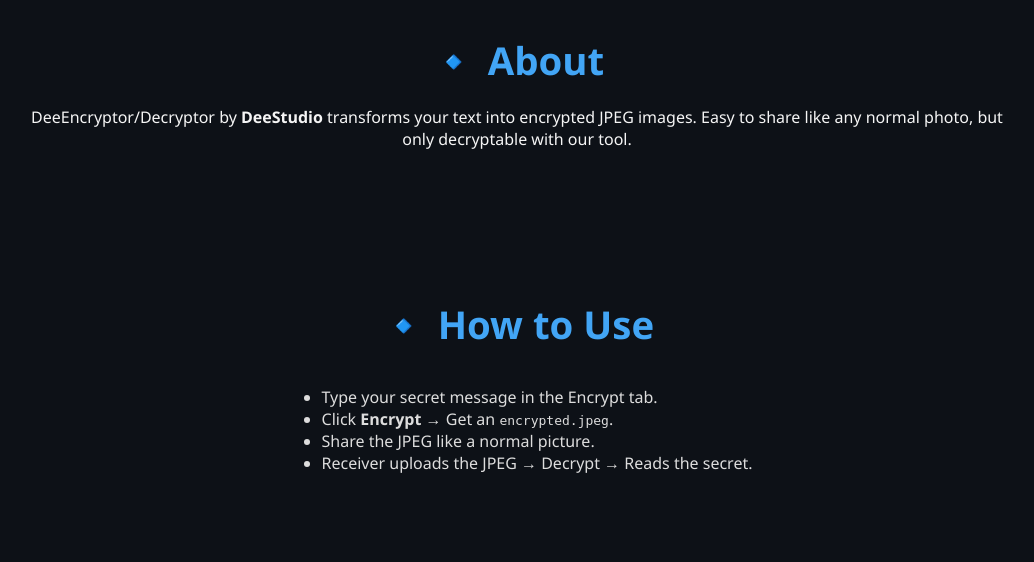
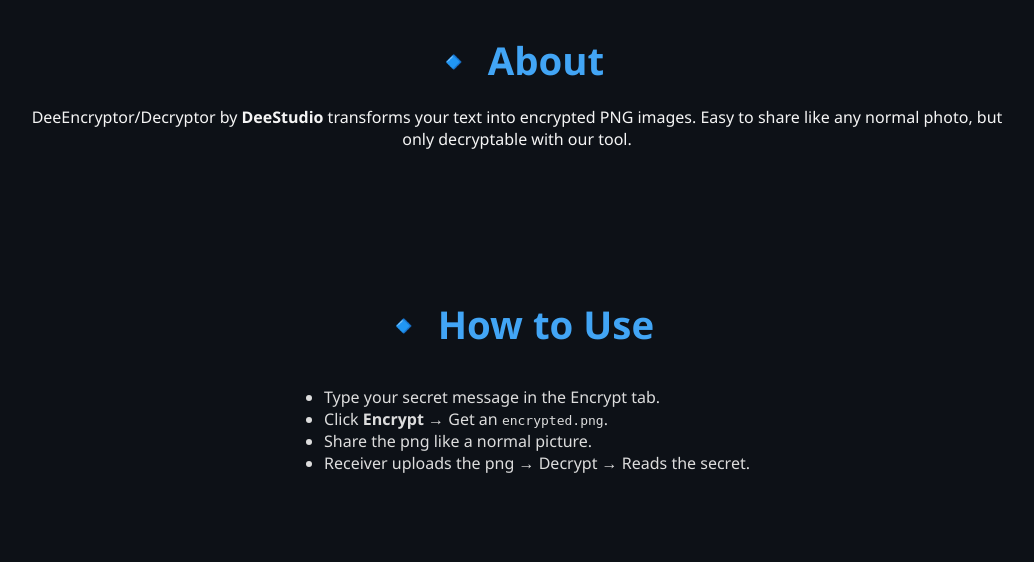
Before and after one commit to deepakgammer/deecryptor, a Flask app: page / in a window 1280 px wide. Shown: the part 878-1440 px from the top of the page, without its empty margins (123-1157 px from the left). Run offline with Flask 3, Linux system fonts and the light colour scheme.

Commit message:
Update landing.html

```diff
--- a/templates/landing.html
+++ b/templates/landing.html
@@ -115,7 +115,7 @@
     <h2>🔹 About</h2>
     <p>
       DeeEncryptor/Decryptor by <strong>DeeStudio</strong> transforms your text
-      into encrypted JPEG images. Easy to share like any normal photo, but only
+      into encrypted PNG images. Easy to share like any normal photo, but only
       decryptable with our tool.
     </p>
   </section>
@@ -125,9 +125,9 @@
     <h2>🔹 How to Use</h2>
     <ul>
       <li>Type your secret message in the Encrypt tab.</li>
-      <li>Click <strong>Encrypt</strong> → Get an <code>encrypted.jpeg</code>.</li>
-      <li>Share the JPEG like a normal picture.</li>
-      <li>Receiver uploads the JPEG → Decrypt → Reads the secret.</li>
+      <li>Click <strong>Encrypt</strong> → Get an <code>encrypted.png</code>.</li>
+      <li>Share the png like a normal picture.</li>
+      <li>Receiver uploads the png → Decrypt → Reads the secret.</li>
     </ul>
   </section>
 
```
